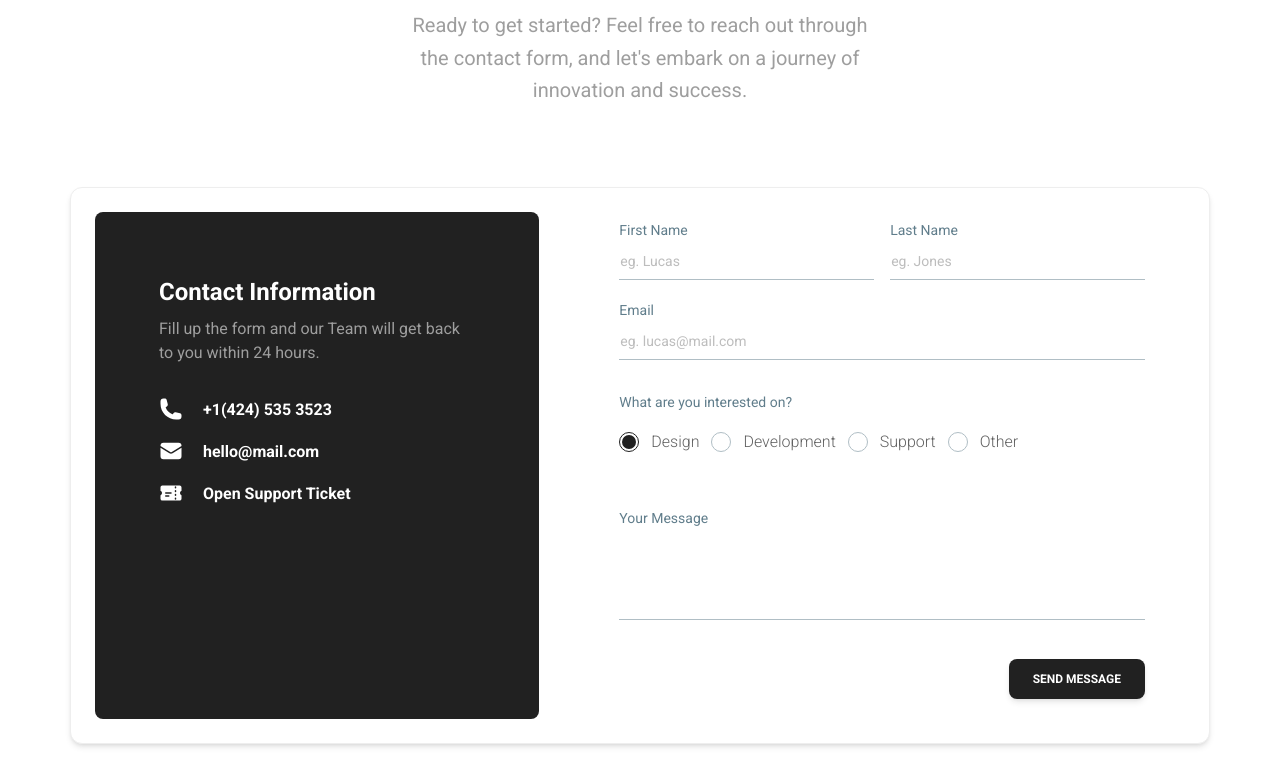
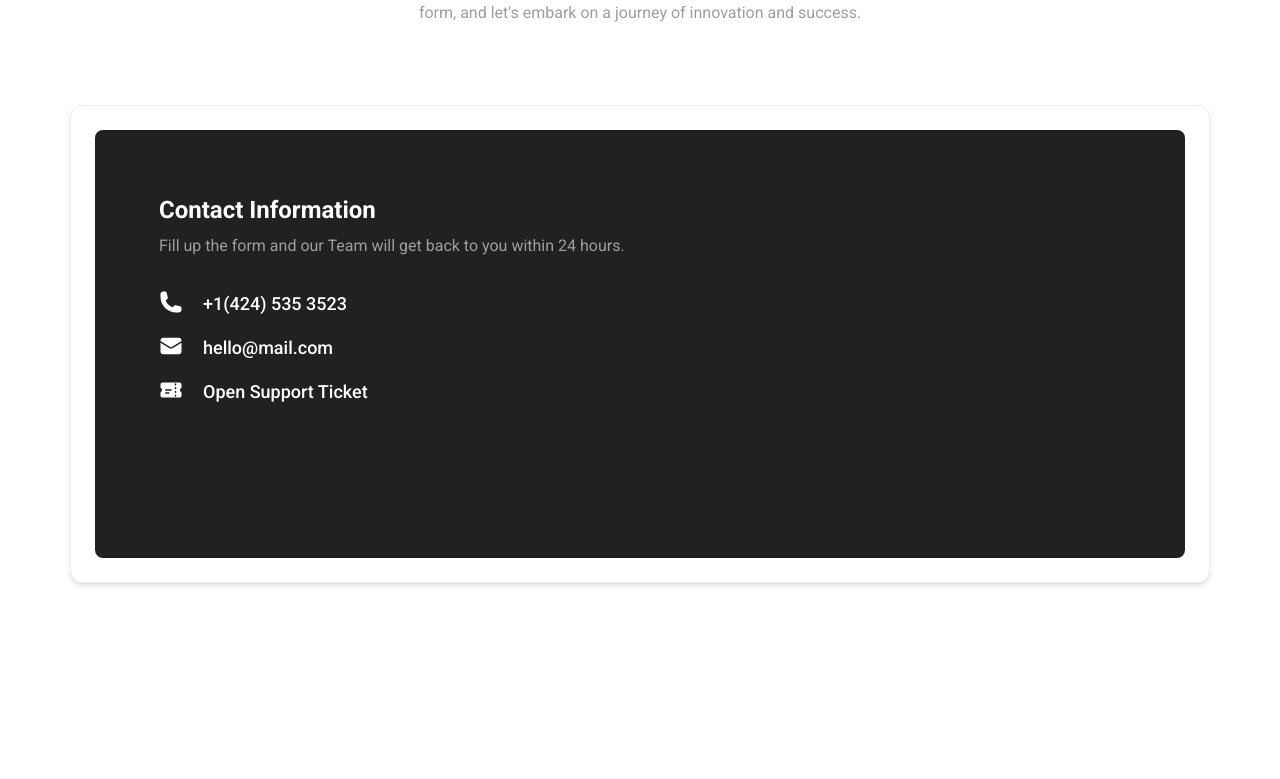
Before and after one commit to Velicium/qdroyale, a Next.js app: page / in a window 1280 px wide. Shown: the part 5161-5940 px from the top of the page. Built offline with nearby package versions, Linux system fonts and the light colour scheme.

Commit message:
Update contact-form.tsx

```diff
--- a/src/app/contact-form.tsx
+++ b/src/app/contact-form.tsx
@@ -1,154 +1,68 @@
 "use client";
 
 import {
-  Typography,
   Card,
   CardBody,
-  Radio,
-  Input,
-  Textarea,
-  Button,
   IconButton,
 } from "@material-tailwind/react";
 import { EnvelopeIcon, PhoneIcon, TicketIcon } from "@heroicons/react/24/solid";
+import Image from "next/image";
 
 export function ContactForm() {
   return (
     <section className="px-8 py-16">
       <div className="container mx-auto mb-20 text-center">
-        <Typography variant="h1" color="blue-gray" className="mb-4">
+        <h1 className="text-blue-gray-500 mb-4 text-lg font-semibold">
           Contact Us
-        </Typography>
-        <Typography
-          variant="lead"
-          className="mx-auto w-full lg:w-5/12 !text-gray-500"
-        >
+        </h1>
+        <p className="mx-auto w-full lg:w-5/12 !text-gray-500 text-base">
           Ready to get started? Feel free to reach out through the contact form,
-          and let&apos;s embark on a journey of innovation and success.
-        </Typography>
+          and let's embark on a journey of innovation and success.
+        </p>
       </div>
       <div>
         <Card shadow={true} className="container mx-auto border border-gray/50">
-          <CardBody className="grid grid-cols-1 lg:grid-cols-7 md:gap-10">
-            <div className="w-full col-span-3 rounded-lg h-full py-8 p-5 md:p-16 bg-gray-900">
-              <Typography variant="h4" color="white" className="mb-2">
+          <CardBody className="grid">
+            <div className="w-full rounded-lg h-full py-8 p-5 md:p-16 bg-gray-900">
+              <h4 className="text-white mb-2 text-2xl font-semibold">
                 Contact Information
-              </Typography>
-              <Typography
-                variant="lead"
-                className="mx-auto mb-8 text-base !text-gray-500"
-              >
+              </h4>
+              <p className="mx-auto mb-8 text-base !text-gray-500">
                 Fill up the form and our Team will get back to you within 24
                 hours.
-              </Typography>
+              </p>
               <div className="flex gap-5">
                 <PhoneIcon className="h-6 w-6 text-white" />
-                <Typography variant="h6" color="white" className="mb-2">
+                <h6 className="text-white mb-2 text-lg font-medium">
                   +1(424) 535 3523
-                </Typography>
+                </h6>
               </div>
               <div className="flex my-2 gap-5">
                 <EnvelopeIcon className="h-6 w-6 text-white" />
-                <Typography variant="h6" color="white" className="mb-2">
+                <h6 className="text-white mb-2 text-lg font-medium">
                   hello@mail.com
-                </Typography>
+                </h6>
               </div>
               <div className="flex mb-10 gap-5">
                 <TicketIcon className="h-6 w-6 text-white" />
-                <Typography variant="h6" color="white" className="mb-2">
+                <h6 className="text-white mb-2 text-lg font-medium">
                   Open Support Ticket
-                </Typography>
+                </h6>
               </div>
               <div className="flex items-center gap-5">
-                <IconButton variant="text" color="white">
+                <IconButton variant="text" color="white" as="a" href="https://www.facebook.com" target="_blank" rel="noopener noreferrer">
                   <i className="fa-brands fa-facebook text-lg" />
                 </IconButton>
-                <IconButton variant="text" color="white">
+                <IconButton variant="text" color="white" as="a" href="https://www.instagram.com" target="_blank" rel="noopener noreferrer">
                   <i className="fa-brands fa-instagram text-lg" />
                 </IconButton>
-                <IconButton variant="text" color="white">
+                <IconButton variant="text" color="white" as="a" href="https://www.github.com" target="_blank" rel="noopener noreferrer">
                   <i className="fa-brands fa-github text-lg" />
                 </IconButton>
+                <IconButton variant="text" color="white" as="a" href="https://www.linkedin.com" target="_blank" rel="noopener noreferrer">
+                  <i className="fa-brands fa-linkedin text-lg" />
+                </IconButton>
               </div>
-            </div>
-            <div className="w-full mt-8 md:mt-0 md:px-10 col-span-4 h-full p-5">
-              <form action="#">
-                <div className="mb-8 grid gap-4 lg:grid-cols-2">
-                  {/* @ts-ignore */}
-                  <Input
-                    color="gray"
-                    size="lg"
-                    variant="static"
-                    label="First Name"
-                    name="first-name"
-                    placeholder="eg. Lucas"
-                    containerProps={{
-                      className: "!min-w-full mb-3 md:mb-0",
-                    }}
-                  />
-                  {/* @ts-ignore */}
-                  <Input
-                    color="gray"
-                    size="lg"
-                    variant="static"
-                    label="Last Name"
-                    name="last-name"
-                    placeholder="eg. Jones"
-                    containerProps={{
-                      className: "!min-w-full",
-                    }}
-                  />
-                </div>
-                {/* @ts-ignore */}
-                <Input
-                  color="gray"
-                  size="lg"
-                  variant="static"
-                  label="Email"
-                  name="first-name"
-                  placeholder="eg. lucas@mail.com"
-                  containerProps={{
-                    className: "!min-w-full mb-8",
-                  }}
-                />
-                <Typography
-                  variant="lead"
-                  className="!text-blue-gray-500 text-sm mb-2"
-                >
-                  What are you interested on?
-                </Typography>
-                <div className="-ml-3 mb-14 ">
-                  {/* @ts-ignore */}
-                  <Radio
-                    color="gray"
-                    name="type"
-                    label="Design"
-                    defaultChecked
-                  />
-                  {/* @ts-ignore */}
-                  <Radio color="gray" name="type" label="Development" />
-                  {/* @ts-ignore */}
-                  <Radio color="gray" name="type" label="Support" />
-                  {/* @ts-ignore */}
-                  <Radio color="gray" name="type" label="Other" />
-                </div>
-                {/* @ts-ignore */}
-                <Textarea
-                  color="gray"
-                  size="lg"
-                  variant="static"
-                  label="Your Message"
-                  name="first-name"
-                  containerProps={{
-                    className: "!min-w-full mb-8",
-                  }}
-                />
-                <div className="w-full flex justify-end">
-                  <Button className="w-full md:w-fit" color="gray" size="md">
-                    Send message
-                  </Button>
-                </div>
-              </form>
             </div>
           </CardBody>
         </Card>
```
